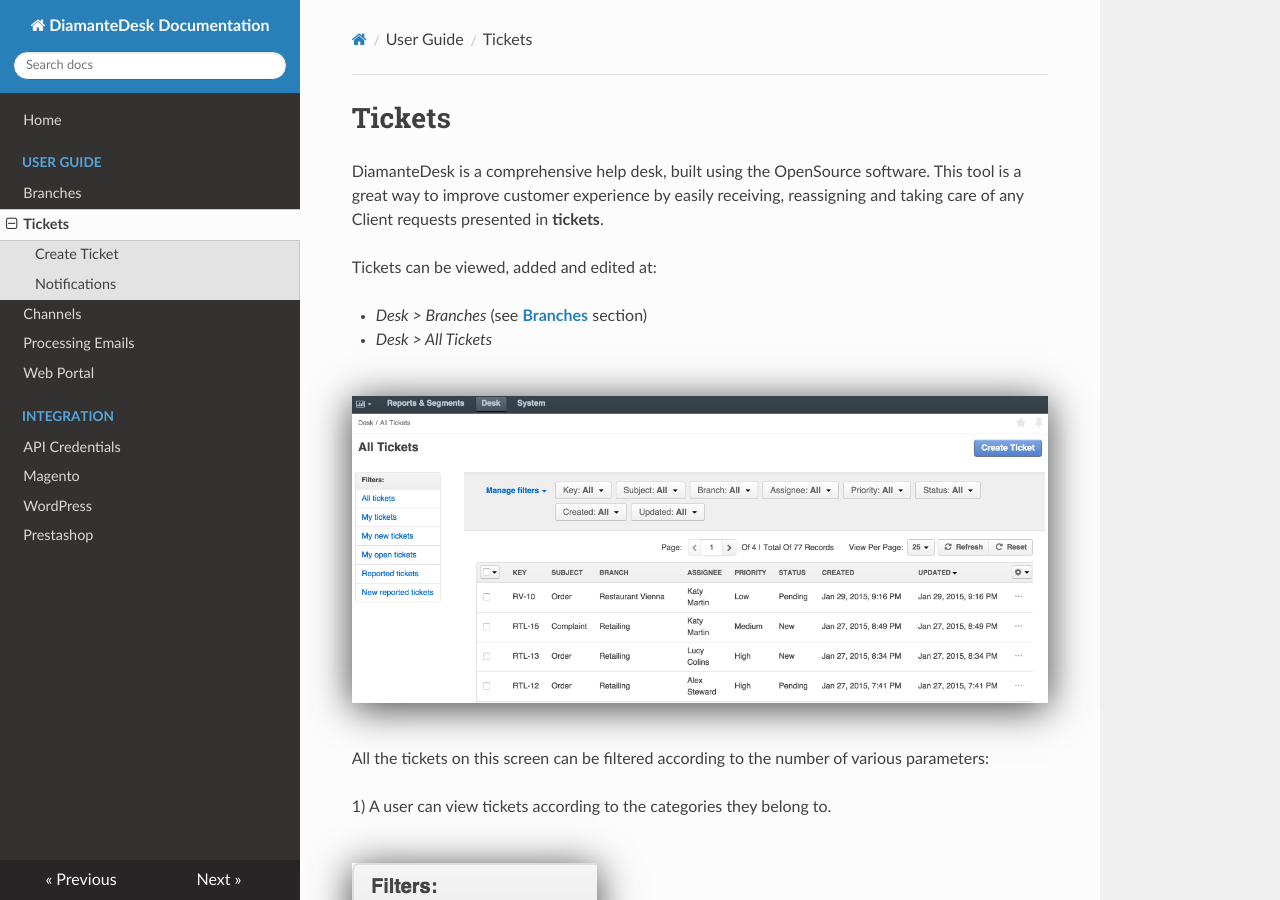
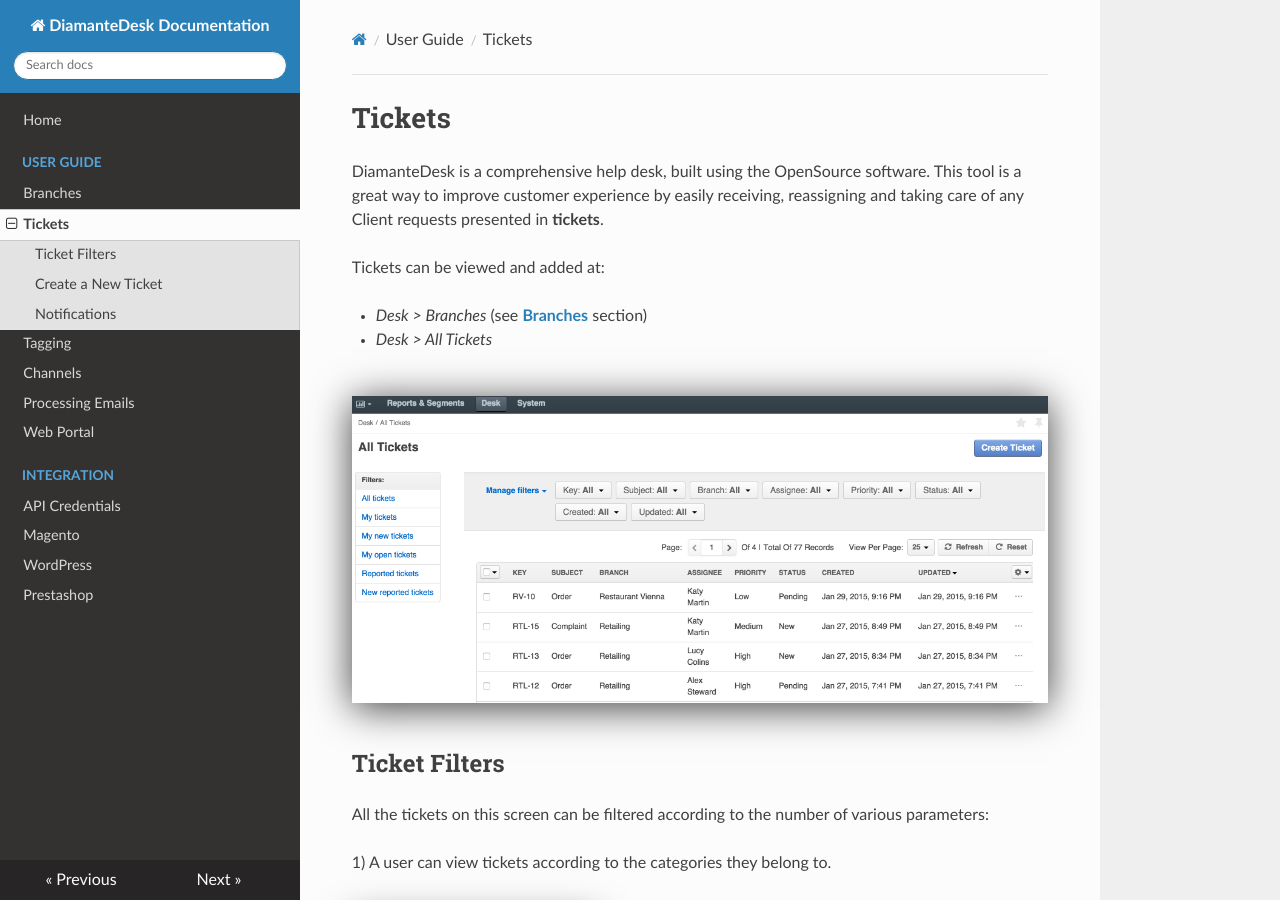
Before and after one commit to eltrino/diamantedesk-documentation, an MkDocs documentation site: the page built from docs/user-guide/tickets.md, in a window 1280 px wide and 900 px high. Built offline with MkDocs 1.6.1, drawn with Linux system fonts in a browser that asks for light colours; nearby versions of some CDN libraries; old or Windows-style settings are respelled for this version of MkDocs; some of the changed text lies outside the part shown.

Commit message:
updated Branches section, added Tagging sction, etc.

```diff
--- a/docs/user-guide/tickets.md
+++ b/docs/user-guide/tickets.md
@@ -2,12 +2,15 @@
 
 DiamanteDesk is a comprehensive help desk, built using the OpenSource software. This tool is a great way to improve customer experience by easily receiving, reassigning and taking care of any Client requests presented in **tickets**.
 
-Tickets can be viewed, added and edited at:
+Tickets can be viewed and added at:
 
 * _Desk > Branches_ (see [**Branches**](branches.md) section)
 * _Desk > All Tickets_
 
+
 ![All tickets](img/All_tickets.png)
+
+##Ticket Filters
 
 All the tickets on this screen can be filtered according to the number of various parameters:
 
@@ -34,17 +37,12 @@
 * **Assignee**. To filter the tickets assigned to a specific person, enter the name of that person into the **Assignee** field.
 _Note:_ You can't change this value when looking through the tickets in **My tickets** and **My new tickets** categories, the assignee in these categories is always an owner of the account.
 * **Priority.** Set the filter to **Low**, **Medium** or **High** priority.
-* <a name="status"></a>**Status.** Select one or several statuses for ticket filtering. The available statuses are:
-  * **New**
-  * **Open**
-  * **Pending**
-  * **In progress**
-  * **Closed**
-  * **On Hold**
+* <a name="status"></a>**Status.** Select one or several statuses for ticket filtering. The available statuses are: **New**, **Open**, **Pending**, **In progress**, **Closed** and **On Hold**.
+
 * **Created** Select the date range when the tickets could could be updated either from a drop-down calendar or by selecting one of the available variables (Now, today, Start of the week, Start of the month, Start of the quarter, Start of the year).
 * **Updated.** Select the date range when the tickets could could be updated either from a drop-down calendar or by selecting one of the available variables (Now, today, Start of the week, Start of the month, Start of the quarter, Start of the year).
 
-## Create Ticket
+## Create a New Ticket
 
 To create a new ticket, complete the following steps:
 
--- a/mkdocs.yml
+++ b/mkdocs.yml
@@ -6,6 +6,7 @@
 - User Guide:
     - 'Branches': 'user-guide/branches.md'
     - 'Tickets': 'user-guide/tickets.md'
+    - 'Tagging': 'user-guide/tagging.md'
     - 'Channels': 'user-guide/channels/channels.md'
     - 'Processing Emails': 'user-guide/channels/email-processing.md'
     - 'Web Portal': 'user-guide/channels/web-portal.md'
```
Also changed, not shown: other parts of docs/user-guide/tickets.md (+2 -2 lines), docs/integration/magento.md (+2 -2 lines), docs/integration/prestashop.md (+2 -2 lines), docs/user-guide/branches.md (+28 -8 lines), docs/user-guide/tagging.md (added, +34 -0 lines), docs/user-guide/channels/img/channels.png (renamed from docs/user-guide/channels/img/сhannels.png), docs/user-guide/img/branches_default.png (added), docs/user-guide/img/branches_delete.png (added), docs/user-guide/img/branches_edit_delete.png (added), docs/user-guide/img/create_branches_description.png (added), docs/user-guide/img/create_branches_details.png (added), docs/user-guide/img/create_branches_email_config.png (renamed from docs/user-guide/img/email_config.png), docs/user-guide/img/create_ticket_1.1.png (added), docs/user-guide/img/tagged.png (added), 3 more files.
